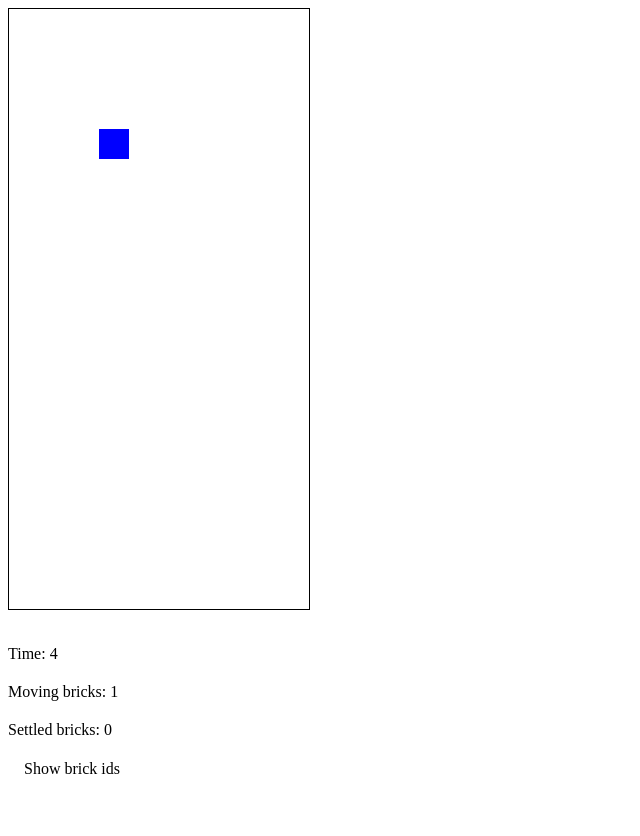
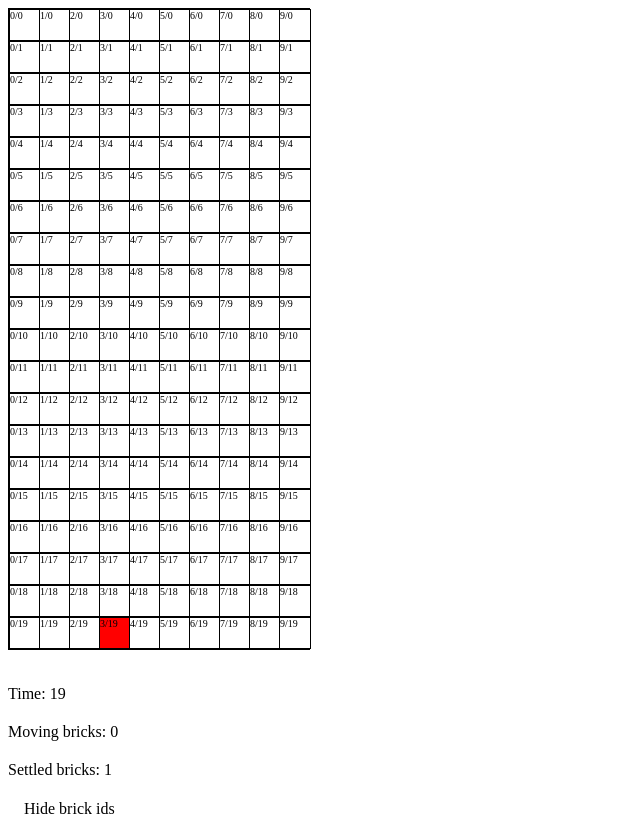
Before and after one commit to Adam-Wallenrod/tet-app, an Angular app: page / in a window 1280 px wide. Shown: the whole page, without its empty margins (0-640 px from the left). Before the commit the page ends 800 px from the top, so only its background shows below. Built offline with nearby package versions, Linux system fonts and the light colour scheme.

Commit message:
primitive end game condition

```diff
--- a/src/app/board/board.component.ts
+++ b/src/app/board/board.component.ts
@@ -1,6 +1,6 @@
 import { CommonModule } from '@angular/common';
 import { Component, HostListener, OnDestroy, OnInit } from '@angular/core';
-import { interval, of, takeWhile } from 'rxjs';
+import { interval, of, takeUntil, takeWhile } from 'rxjs';
 import { Board } from './classes/board';
 import {Brick, DirectionX} from './classes/brick';
 import { GameBrick } from './classes/game-brick';
@@ -46,9 +46,9 @@ export class BoardComponent implements OnInit, OnDestroy {
 
   board: Board = new Board();
 
-  interval = interval(1000);
+  interval = interval(250);
 
-  showBrickIds = false
+  showBrickIds = true;
 
   timer: number = 0;
 
@@ -87,6 +87,7 @@ export class BoardComponent implements OnInit, OnDestroy {
     this.interval
       .pipe(
         takeWhile(() => this.#alive),
+        //takeUntil(),
       )
       .subscribe((value) => {
         this.timer = value;
--- a/src/app/board/classes/board.ts
+++ b/src/app/board/classes/board.ts
@@ -103,6 +103,15 @@ export class Board {
     }
   }
 
+  private isEndGame(): boolean {
+    let endGame = false;
+    this.settledBricks.forEach(settled => {
+     if (settled.getY() === 0 ) {
+       endGame = true;
+     }
+   });
+    return endGame;
+  }
 
   private getBrickId(brick: Brick): string {
     return brick.getX() + '-' + brick.getY();
@@ -117,8 +126,12 @@ export class Board {
   }
 
   private settleBrick(brick: Brick): void {
+    console.log('$$$ settledBrickId: ', this.getBrickId(brick));
     this.settledBricks.set(this.getBrickId(brick), brick);
     brick.mark('red', BrickType.SETTLED);
+    if (this.isEndGame()) {
+      window.alert('Game Over!');
+    }
   }
 
   private unsetSingleBrick(activeBrick: Brick): void {
```
